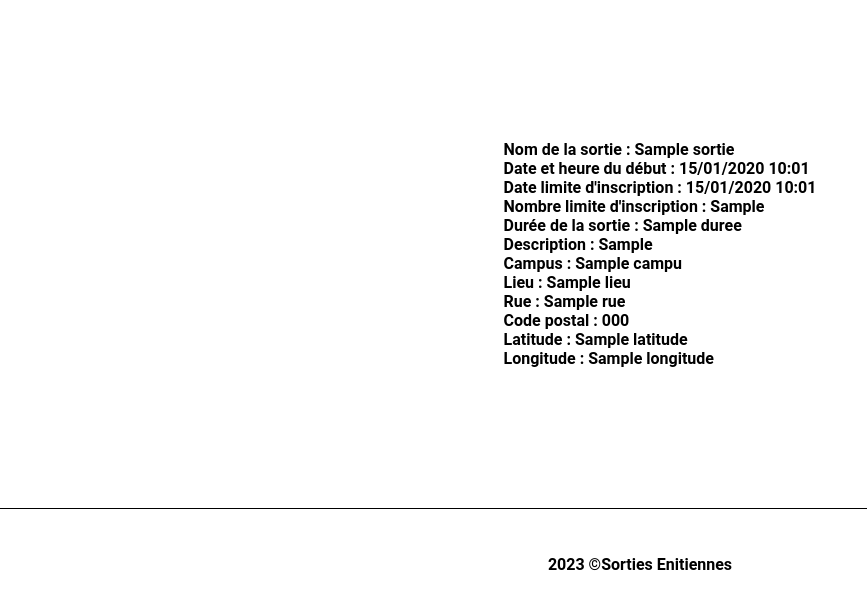
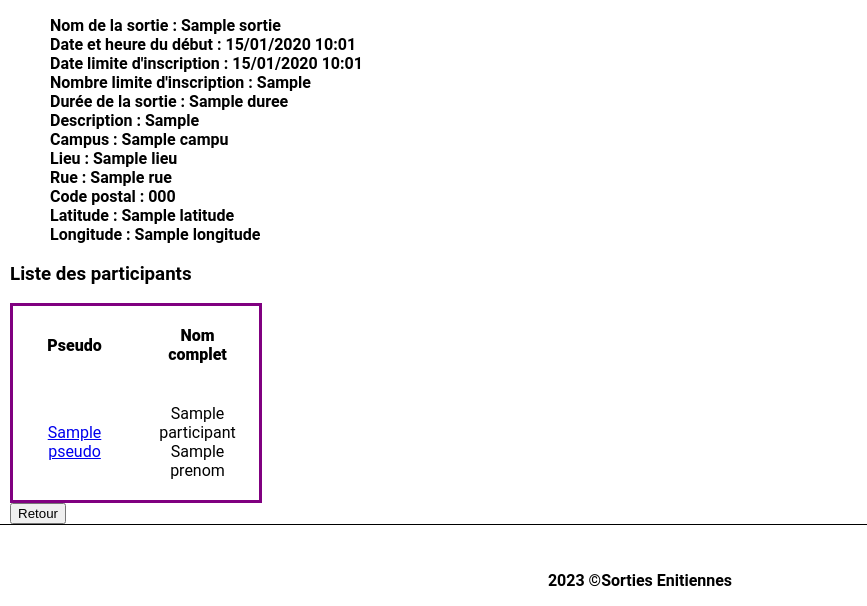
Before and after one commit to AliceChampigny/projetSortir, a Symfony app: template templates/sortie/affichersortie.html.twig in a window 1280 px wide. Shown: the part 220-826 px from the top of the page, without its empty margins (0-867 px from the left). Before the commit the page ends 791 px from the top, so only its background shows below. Run offline with Twig, Linux system fonts and the light colour scheme; the template is opened without the code that fills it: most values are stand-ins (such as "Sample title", 1, 10 or a date in 2020); some libraries are stand-ins or nearby versions.

Commit message:
Multiples modifs -ajout liste participant dans détails sortie -ajout lien au niv logo vers accueil -ajout d'un bouton retour

```diff
--- a/public/CSS/styles.css
+++ b/public/CSS/styles.css
@@ -162,4 +162,16 @@ main{
     display: flex;
     justify-content: center;
 }
-/****************************************************************************************************************/
+/***********************************************Liste Participants*****************************************************/
+
+#liste_participants{
+    width: 20%;
+    text-align: center;
+    overflow-y : scroll;
+}
+th{
+    font-weight: bolder;
+}
+td{
+    font-weight: normal;
+}
--- a/templates/base.html.twig
+++ b/templates/base.html.twig
@@ -18,15 +18,16 @@
     <body>
         <header>
             <nav>
-                <div class="logo">
-                    <img src="{{ asset('img/logoSortie.png') }}">
-                </div>
+                <a href="{{ (app.user)?  path('sortie_liste') :  path('main_accueil')}}" >
+                    <div class="logo">
+                        <img src="{{ asset('img/logoSortie.png') }}" alt="logo">
+                    </div>
+                </a>
                 {% if app.user %}
                     <div class="mb-3">
-                        Bienvenu {{ app.user.pseudo }} !
+                        Bienvenue {{ app.user.pseudo }} !
                     </div>
                 {% endif %}
-                </div>
                 {% block menu %}
                     <div >
                         <ul class="menu">
@@ -39,14 +40,9 @@
 
                         {% if app.user %}
                             <li><a href="{{ path('participant_modifierprofil',{'id' :app.user.id}) }}">MON PROFIL</a></li>
+                            <li><a href="{{ path('sortie_ajouter',{'organisateur':app.user.id}) }}">CREER UNE SORTIE</a></li>
                             <li><a href="{{ path('app_logout') }}">SE DECONNECTER</a></li>
                         {% endif %}
-
-                            {% if  app.user %}
-
-                                <li><a href="{{ path('sortie_ajouter',{'organisateur':app.user.id}) }}">CREER UNE SORTIE</a></li>
-
-                            {% endif %}
 
                         </ul>
                     </div>
--- a/templates/registration/register.html.twig
+++ b/templates/registration/register.html.twig
@@ -18,4 +18,5 @@
     <button type="submit" class="btn">S'inscrire</button>
     {{ form_end(registrationForm) }}
 </section>
+    <a href="{{ path('sortie_liste') }}"><button>Retour</button></a>
 {% endblock %}
--- a/templates/security/login.html.twig
+++ b/templates/security/login.html.twig
@@ -43,4 +43,5 @@
             </div>
         </section>
     </main>
+    <a href="{{ path('sortie_liste') }}"><button>Retour</button></a>
 {% endblock %}
--- a/templates/sortie/affichersortie.html.twig
+++ b/templates/sortie/affichersortie.html.twig
@@ -3,7 +3,8 @@
 
 
 {% block body %}
-    <ul>
+    <div id="details_sortie">
+        <ul >
             <li>Nom de la sortie : {{ sortie.nom }}</li>
             <li>Date et heure du début : {{ sortie.DateHeureDebut | date ("d/m/Y H:m") }}</li>
             <li>Date limite d'inscription : {{ sortie.DateLimiteInscription | date ("d/m/Y H:m") }}</li>
@@ -17,5 +18,41 @@
             <li>Latitude : {{ sortie.lieu.latitude }}</li>
             <li>Longitude : {{ sortie.lieu.longitude }}</li>
         </ul>
+    </div>
+
+    {% if sortie.etat.libelle != "Créée"  %}
+        <div>
+            <h3>Liste des participants</h3>
+            <table id="liste_participants">
+                <thead>
+                <tr>
+                    <th>Pseudo</th>
+                    <th>Nom complet</th>
+                </tr>
+                </thead>
+                <tbody>
+                <tr>
+                    {% for participant in sortie.participants %}
+                        <td><a href="{{ path('participant_afficherprofil', {'id': participant.id}) }}">{{ participant.pseudo }}</a></td>
+                        <td> {{ participant.nom ~" "~participant.prenom }}</td>
+                    {% endfor %}
+                </tr>
+                </tbody>
+            </table>
+        </div>
+    {% endif %}
+
+    <div id="buttons_insc_des">
+        {% if  sortie.etat.libelle == "Ouverte" and  date() < date(sortie.dateLimiteInscription) and  sortie.participants | length < sortie.nbInscriptionsMax %}
+            {% if sortie.participants.contains(app.user) %}
+                <a href="{{ path('sortie_desistement',{'sortie' : sortie.id}) }}"><button>Se désister</button></a>
+            {% else %}
+                <a href="{{ path('sortie_inscription',{'sortie' : sortie.id}) }}"><button>S'inscrire</button></a>
+            {% endif %}
+
+        {% endif %}
+    </div>
+
+    <a href="{{ path('sortie_liste') }}"><button>Retour</button></a>
 
 {% endblock %}
```
Also changed, not shown: src/Controller/SortieController.php (+4 -4 lines), templates/participant/afficherprofil.html.twig (+5 -5 lines). Lines whose indentation alone changed are shown as unchanged.
